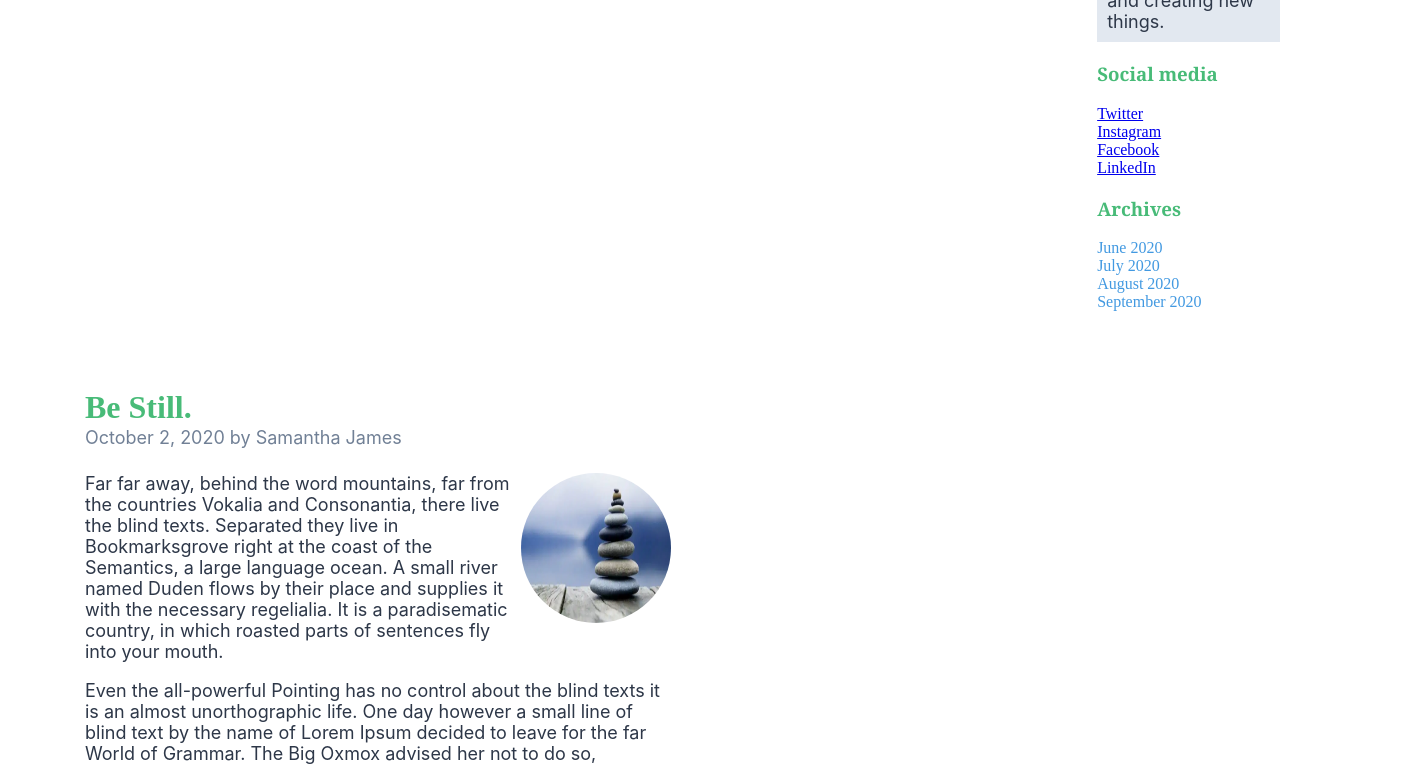
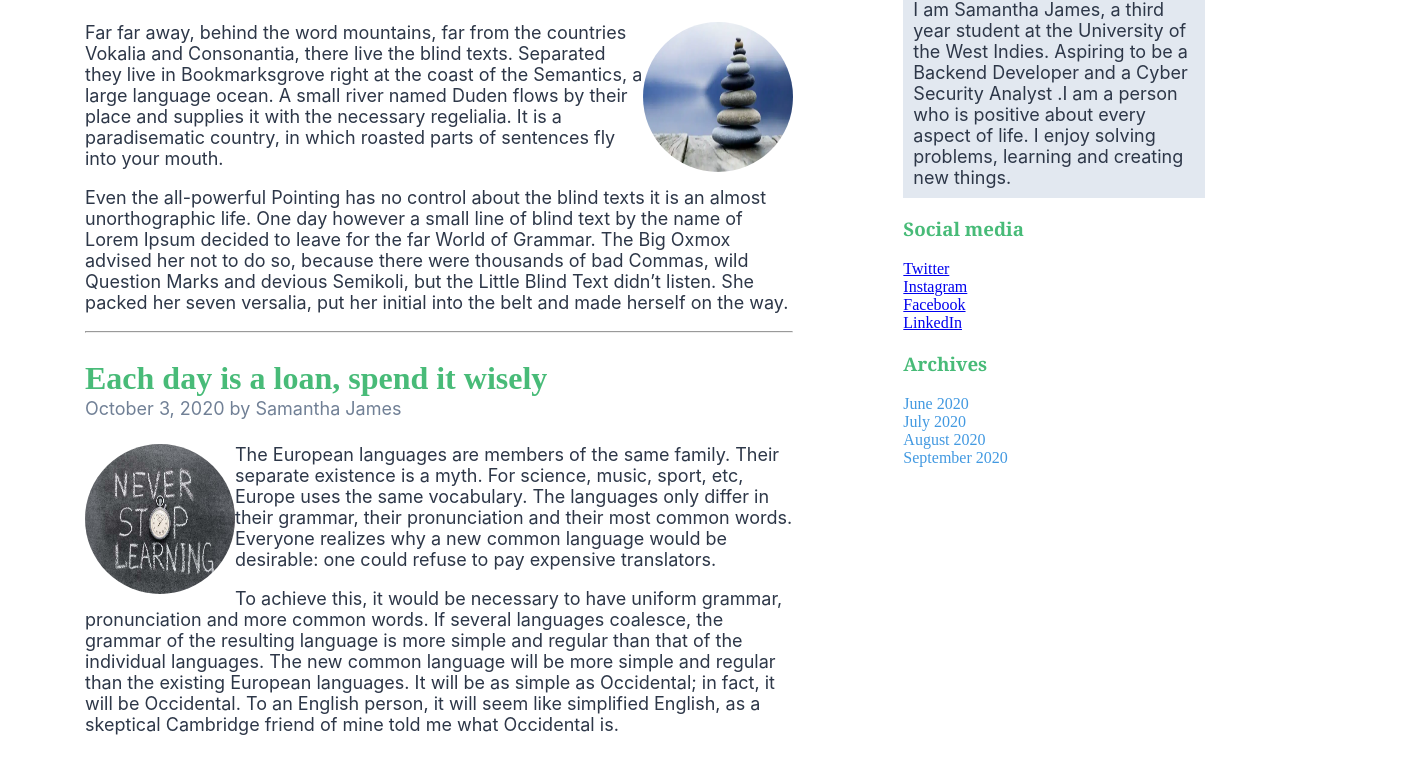
Before and after one commit to adoseofsam/info2180-lab2, a plain HTML site: page index.html in a window 1280 px wide. Shown: the part 397-1163 px from the top of the page, 1415 px wide, since content can reach past the window. Drawn offline with Linux system fonts and the light colour scheme.

Commit message:
changes to padding and classes

```diff
--- a/styles.css
+++ b/styles.css
@@ -5,6 +5,7 @@
 
 
 }
+
 /* for images */
 img[src="me.jpg"]{
     height:150px;
@@ -37,7 +38,7 @@
     grid-column: 1/7;
     grid-row: 1;
 }
-#box1{
+#sidebar{
     padding-left: 50px;
     padding-right: 75px;
     grid-column: 5/7;
@@ -110,7 +111,7 @@
 
 }
 
-
+/* Footer */
 footer{
 	margin-top: 100px;
 	background: #2C5282;
```
